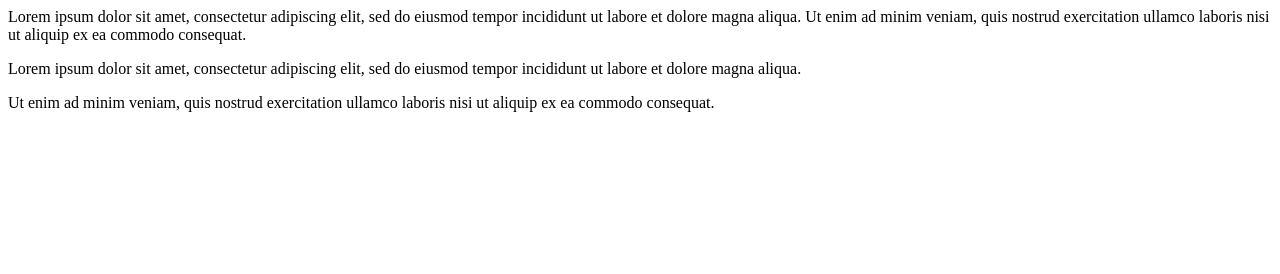
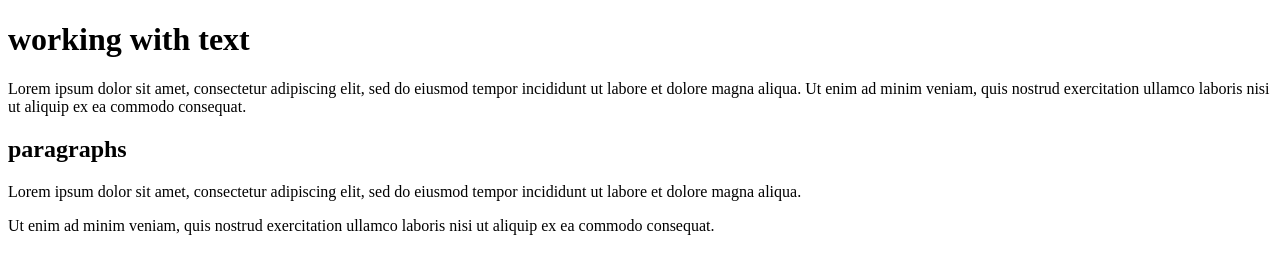
Before and after one commit to nskabcov/odin_basic, a plain HTML site: page html-boilerplate/text.html in a window 1280 px wide. Drawn offline with Linux system fonts and the light colour scheme.

Commit message:
paragrap added

```diff
--- a/html-boilerplate/text.html
+++ b/html-boilerplate/text.html
@@ -7,12 +7,14 @@
 
     <body>
 
+        <h1>working with text</h1>
         Lorem ipsum dolor sit amet, consectetur adipiscing elit, sed do eiusmod tempor
   incididunt ut labore et dolore magna aliqua.
 
   Ut enim ad minim veniam, quis nostrud exercitation ullamco laboris
   nisi ut aliquip ex ea commodo consequat.
 
+  <h2>paragraphs</h2>
 <p>
     Lorem ipsum dolor sit amet, consectetur adipiscing elit, sed do eiusmod tempor
   incididunt ut labore et dolore magna aliqua.</p>
```
